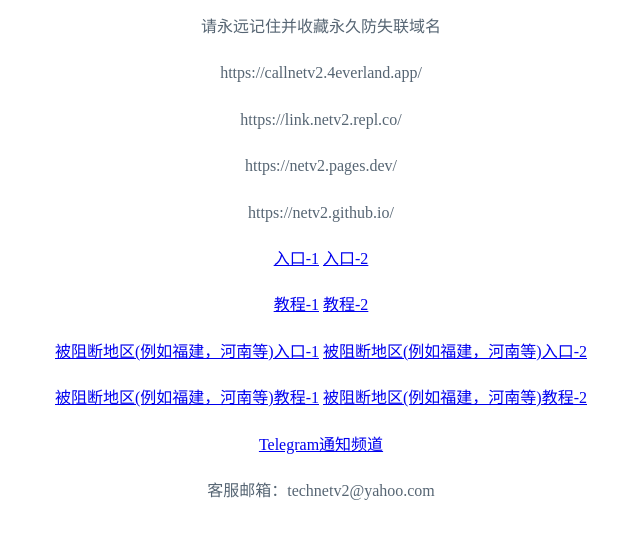
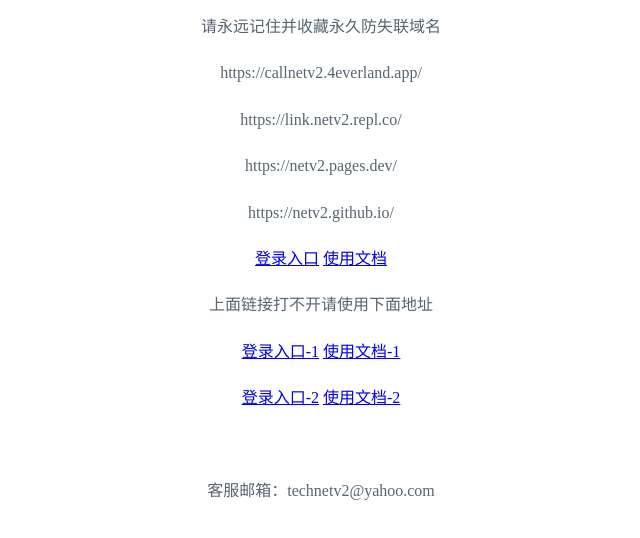
Before and after one commit to netv2/netv2.github.io, a plain HTML site: page index.html in a window 1280 px wide. Shown: the part 226-764 px from the top of the page, without its empty margins (319-959 px from the left). Drawn offline with Linux system fonts and the light colour scheme.

Commit message:
Add files via upload

```diff
--- a/index.html
+++ b/index.html
@@ -21,19 +21,17 @@
             <p style="color: #566573;">https://netv2.pages.dev/</p>
             <p style="color: #566573;">https://netv2.github.io/</p>
       <p>
-         <a href="https://abb.netv2.top" target="_blank">入口-1</a>
-         <a href="https://new.netv2.top" target="_blank">入口-2</a>
+         <a href="https://auto.gonetv2.top" target="_blank">登录入口</a>
+         <a href="https://netv2doc.top" target="_blank">使用文档</a>
       <p>
-         <a href="https://help.netv2.top" target="_blank">教程-1</a>
-         <a href="https://doc.netv2.top" target="_blank">教程-2</a>
+         <p style="color: #566573;">上面链接打不开请使用下面地址</p>
       <p>
-         <a href="https://netv2.repl.co" target="_blank">被阻断地区(例如福建，河南等)入口-1</a>
-         <a href="https://netv2.4everland.app" target="_blank">被阻断地区(例如福建，河南等)入口-2</a>
+         <a href="https://netv2.repl.co" target="_blank">登录入口-1</a>
+         <a href="https://help.netv2.repl.co" target="_blank">使用文档-1</a>
       <p>
-         <a href="https://help.netv2.repl.co" target="_blank">被阻断地区(例如福建，河南等)教程-1</a>
-         <a href="https://help.4everland.app/" target="_blank">被阻断地区(例如福建，河南等)教程-2</a>
+         <a href="https://netv2.4everland.app" target="_blank">登录入口-2</a>
+         <a href="https://help.4everland.app/" target="_blank">使用文档-2</a>
       <p>
-         <a href="https://t.me/netv2" target="_blank">Telegram通知频道</a>
          <br>
          <p style="color: #566573;">客服邮箱：technetv2@yahoo.com</p>
       </p>
```
